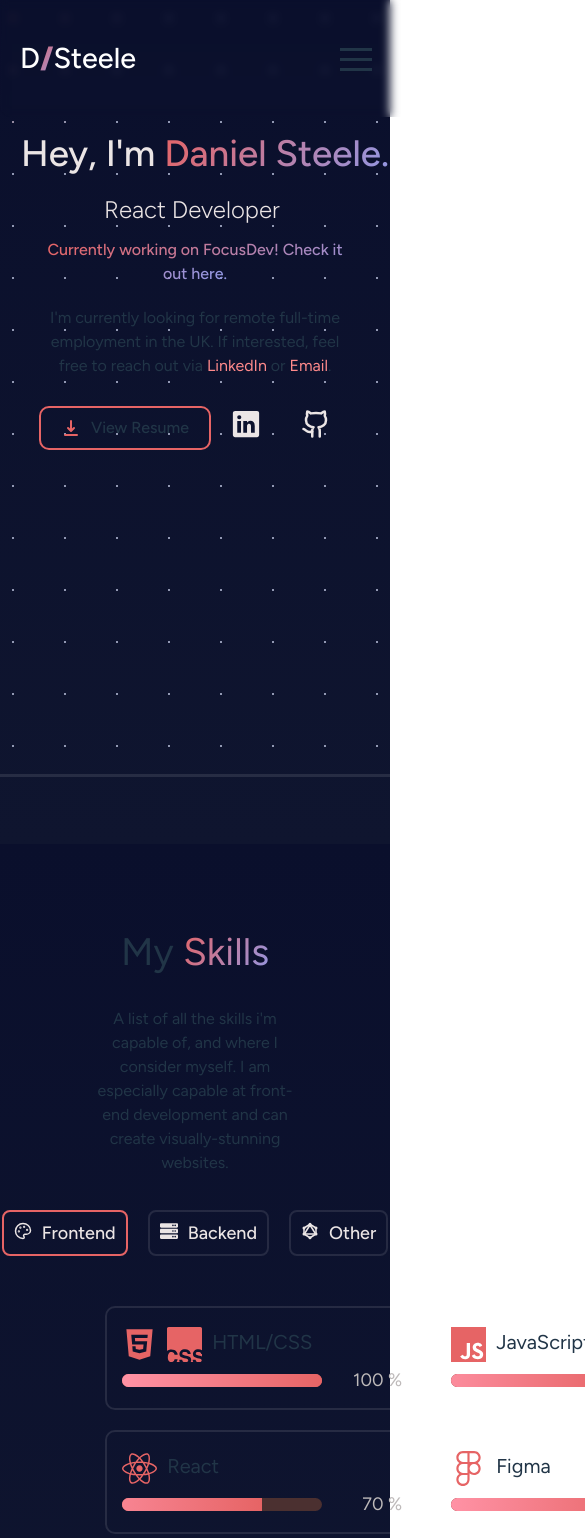
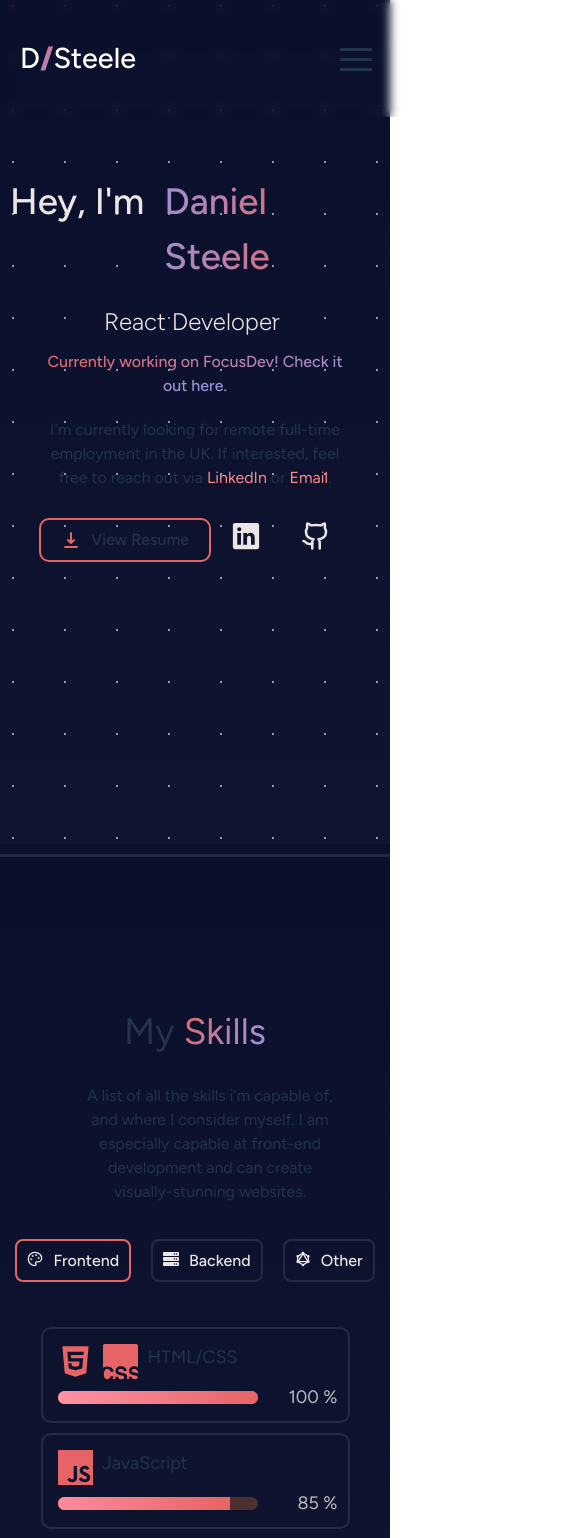
Before and after one commit to DanielSteele1/Portfolio-V2, a React (Vite) app: page / in a window 390 px wide. Shown: the top 1538 px of the page, 585 px wide, since content can reach past the window. Built offline with nearby package versions, Linux system fonts and the light colour scheme.

Commit message:
- implemented React-bits animated gradient text on greeting page. - more work on making sure website is responsive: made skills cards responsive on mobile etc.

```diff
--- a/src/App.css
+++ b/src/App.css
@@ -21,7 +21,7 @@ body {
   width: 100%;
   font-size: 18px;
   font-family: 'Figtree', sans-serif;
-background: linear-gradient(180deg, #0a0f2c 0%, #0f152f 100%);
+  background: linear-gradient(180deg, #0a0f2c 0%, #0f152f 100%);
   background-attachment: fixed;
   background-size: 200% 200%;
   scroll-behavior: smooth;
@@ -122,12 +122,11 @@ background: linear-gradient(180deg, #0a0f2c 0%, #0f152f 100%);
   align-items: center;
   height: 100vh;
   width: 100%;
-
 }
 
 .greeting {
   display: flex;
-  height: 100vh;
+  height: 110vh;
   flex-direction: column;
   margin: 0 auto;
   justify-content: center;
@@ -152,16 +151,14 @@ background: linear-gradient(180deg, #0a0f2c 0%, #0f152f 100%);
 }
 
 .greeting-title {
-  display: flex;
+  display: inline-flex;
   justify-content: center;
-  align-items: center;
-  width: 100%;
+  align-items: baseline;
   margin: 0 auto;
   font-size: 5rem;
   color: #ebe5e5;
   font-weight: 500;
   font-style: bold;
-
   margin-top: -100px;
 }
 
@@ -305,7 +302,7 @@ background: linear-gradient(180deg, #0a0f2c 0%, #0f152f 100%);
   margin: 0 auto;
 }
 
-.contact{
+.contact {
   padding-top: 0px;
 }
 
@@ -467,7 +464,7 @@ background: linear-gradient(180deg, #0a0f2c 0%, #0f152f 100%);
 
 .section-sub-heading {
   display: flex;
-  width: 60%;
+  width: 80%;
   padding: 15px;
   text-align: center;
   justify-content: center;
@@ -478,7 +475,6 @@ background: linear-gradient(180deg, #0a0f2c 0%, #0f152f 100%);
 .skills-container {
   display: flex;
   justify-items: center;
-  width: 80%;
   height: 100%;
   padding: 20px 0;
 }
@@ -589,6 +585,7 @@ background: linear-gradient(180deg, #0a0f2c 0%, #0f152f 100%);
   grid-template-columns: repeat(2, 1fr);
   margin: 0 auto;
   gap: 30px;
+  margin-top: 10px;
 
 }
 
@@ -596,6 +593,7 @@ background: linear-gradient(180deg, #0a0f2c 0%, #0f152f 100%);
   display: grid;
   padding: 10px;
   grid-template-rows: auto 1fr;
+  margin: 0 auto;
 
 }
 
@@ -887,8 +885,39 @@ background: linear-gradient(180deg, #0a0f2c 0%, #0f152f 100%);
 
 @media (min-width: 300px) and (max-width: 750px) {
 
+  .skill-item {
+    margin: 0 auto;
+    display: flex;
+    flex-direction: column;
+    justify-content: center;
+    align-items: flex-start;
+    font-size: 18px;
+    height: fit-content;
+    width: fit-content;
+    border-radius: 10px;
+    border: 2px solid rgba(255, 255, 255, 0.1);
+    margin: 5px;
+  }
+
+  .skills-tabs {
+    font-size: 16px;
+  }
+
+
+  .Frontend-skills,
+  .Backend-skills,
+  .Other {
+    display: grid;
+    grid-template-columns: repeat(1, 1fr);
+    justify-content: center;
+    margin: 0 auto;
+    align-items: center;
+
+  }
+
   .navigation {
     height: fit-content;
+
   }
 
   .nav-menu {
@@ -912,7 +941,7 @@ background: linear-gradient(180deg, #0a0f2c 0%, #0f152f 100%);
     position: absolute;
     top: 80px;
     left: 0;
-    width: 100vw;
+    width: 100%;
     transition: 0.3s ease-in;
     backdrop-filter: blur(5px);
 
@@ -942,12 +971,15 @@ background: linear-gradient(180deg, #0a0f2c 0%, #0f152f 100%);
   }
 
   .section-heading {
-    font-size: 2.4rem;
+    font-size: 2.3rem;
+    width: fit-content;
   }
 
   .section-sub-heading {
-    width: 80%;
+    width: 100%;
     font-size: 1.0rem;
+    margin: 0 auto;
+    text-align: center;
   }
 
   .About-img {
@@ -956,7 +988,6 @@ background: linear-gradient(180deg, #0a0f2c 0%, #0f152f 100%);
 
   .greeting {
     height: 100vh;
-    margin-top: -80px;
   }
 
   .socials {
@@ -1012,6 +1043,7 @@ background: linear-gradient(180deg, #0a0f2c 0%, #0f152f 100%);
 
   .project-card {
     width: 100%;
+    margin: 0 auto;
   }
 
   .project-title {
--- a/src/Blog.css
+++ b/src/Blog.css
@@ -103,9 +103,9 @@
     margin-bottom: 3px;
 }
 
-
 .blog-coming-soon {
     font-size: 1.5rem;
+    line-height: 1.3rem;
     width: 100%;
     margin: 0 auto;
     text-align: center;
--- a/src/Blog.tsx
+++ b/src/Blog.tsx
@@ -3,6 +3,7 @@ import "./App.css";
 import './Blog.css';
 import { TbCalendarWeekFilled } from 'react-icons/tb';
 import { HiOutlineArrowNarrowRight } from "react-icons/hi";
+import GradientText from './GradientText.tsx'
 
 
 interface BlogCardProps {
@@ -12,7 +13,6 @@ interface BlogCardProps {
     description: string;
     link: string;
 }
-
 
 const Blog_card: React.FC<BlogCardProps> = ({ title, date, description, link }) => {
 
@@ -40,7 +40,18 @@ function Blog() {
             {/*<span className="section-sub-heading">My newly launched blog, where you can view my latest thoughts & experiences on the industry.</span> */}
 
 
-            <span className="blog-coming-soon"> <span className="gradient"> This section is currently under construction, so be sure to check back later! </span> </span>
+            <span className="blog-coming-soon">
+                <GradientText
+                    colors={["#e66465", "#9198e5", "#e66465", "#9198e5"]}
+                    animationSpeed={5}
+                    showBorder={false}
+                    className="greeting-title"
+                >
+                    <span className="blog-coming-soon">
+                    This section is currently under construction, so be sure to check back later!
+                    </span>
+                </GradientText>
+            </span>
 
             {/* <div className="blog-card-container">
 
--- /dev/null
+++ b/src/GradientText.css
@@ -0,0 +1,59 @@
+.animated-gradient-text {
+  font-weight: 500;
+  width: fit-content;
+  transition: box-shadow 0.5s ease-out;
+  vertical-align: baseline;
+}
+
+.gradient-overlay {
+  position: absolute;
+  top: 0;
+  left: 0;
+  right: 0;
+  bottom: 0;
+  background-size: 300% 100%;
+  animation: gradient linear infinite;
+  border-radius: inherit;
+  z-index: 0;
+  pointer-events: none;
+}
+
+.gradient-overlay::before {
+  content: "";
+  position: absolute;
+  left: 0;
+  top: 0;
+  border-radius: inherit;
+  width: calc(100% - 2px);
+  height: calc(100% - 2px);
+  left: 50%;
+  top: 50%;
+  transform: translate(-50%, -50%);
+  z-index: -1;
+}
+
+@keyframes gradient {
+  0% {
+    background-position: 0% 50%;
+  }
+
+  50% {
+    background-position: 100% 50%;
+  }
+
+  100% {
+    background-position: 0% 50%;
+  }
+}
+
+.text-content {
+  display: inline;
+  position: relative;
+  z-index: 2;
+  background-size: 300% 100%;
+  background-clip: text;
+  -webkit-background-clip: text;
+  color: transparent;
+  animation: gradient linear infinite;
+  vertical-align: baseline;
+}
--- /dev/null
+++ b/src/GradientText.tsx
@@ -0,0 +1,35 @@
+
+import "./GradientText.css";
+import React, { ReactNode } from "react";
+
+interface GradientTextProps {
+  children: ReactNode;
+  className?: string;
+  colors?: string[];
+  animationSpeed?: number;
+  showBorder?: boolean;
+}
+
+export default function GradientText({
+  children,
+  className = "",
+  colors = ["#e66465", "#9198e5", "#e66465", "#9198e5"],
+  animationSpeed = 8,
+  showBorder = false,
+}: GradientTextProps) {
+  const gradientStyle = {
+    backgroundImage: `linear-gradient(to right, ${colors.join(", ")})`,
+    animationDuration: `${animationSpeed}s`,
+  };
+
+  return (
+    <div className={`animated-gradient-text ${className}`}>
+      {showBorder && (
+        <div className="gradient-overlay" style={gradientStyle}></div>
+      )}
+      <div className="text-content" style={gradientStyle}>
+        {children}
+      </div>
+    </div>
+  );
+}
--- a/src/Greeting.tsx
+++ b/src/Greeting.tsx
@@ -2,13 +2,26 @@ import { TypeAnimation } from 'react-type-animation';
 import { LuGithub } from "react-icons/lu";
 import { IoLogoLinkedin } from "react-icons/io5";
 import { HiDownload } from "react-icons/hi";
+
+import GradientText from './GradientText.tsx'
 
 const Greeting = () => {
     return (
         <div className="greeting" id="top">
 
             <div className="greeting-container">
-                <span className="greeting-title" id="fade-in"> Hey, I'm{"\u00A0"}<span className="gradient"> Daniel Steele. </span> </span>
+
+                <span className="greeting-title" id="fade-in">
+                    Hey, I'm &nbsp;
+                    <GradientText
+                        colors={["#e66465", "#9198e5", "#e66465", "#9198e5"]}
+                        animationSpeed={4}
+                        showBorder={false}
+                        className="greeting-title"
+                    >
+                        Daniel Steele
+                    </GradientText>
+                </span>
 
                 <div id="fade-in2">
                     <TypeAnimation
```
